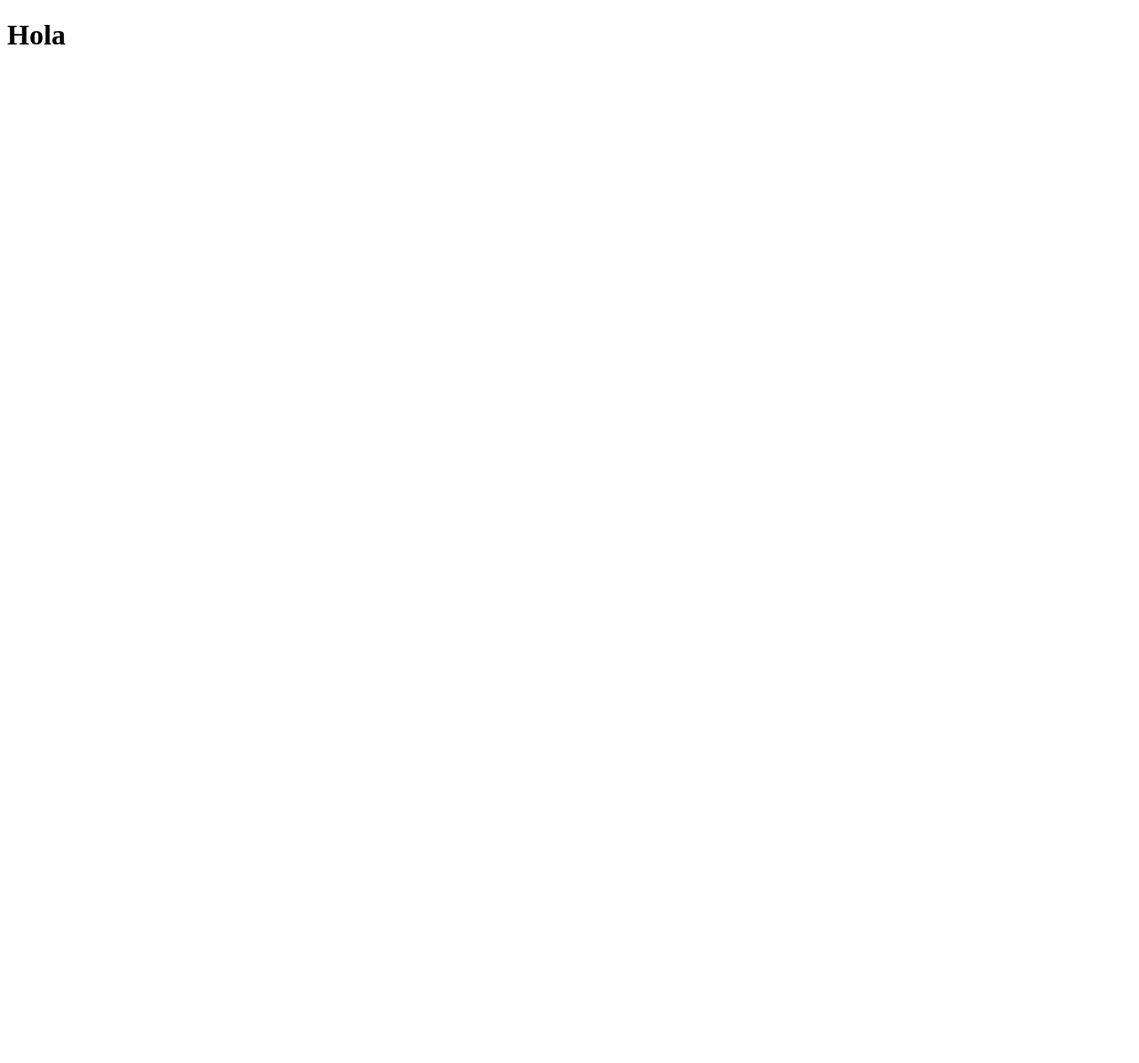
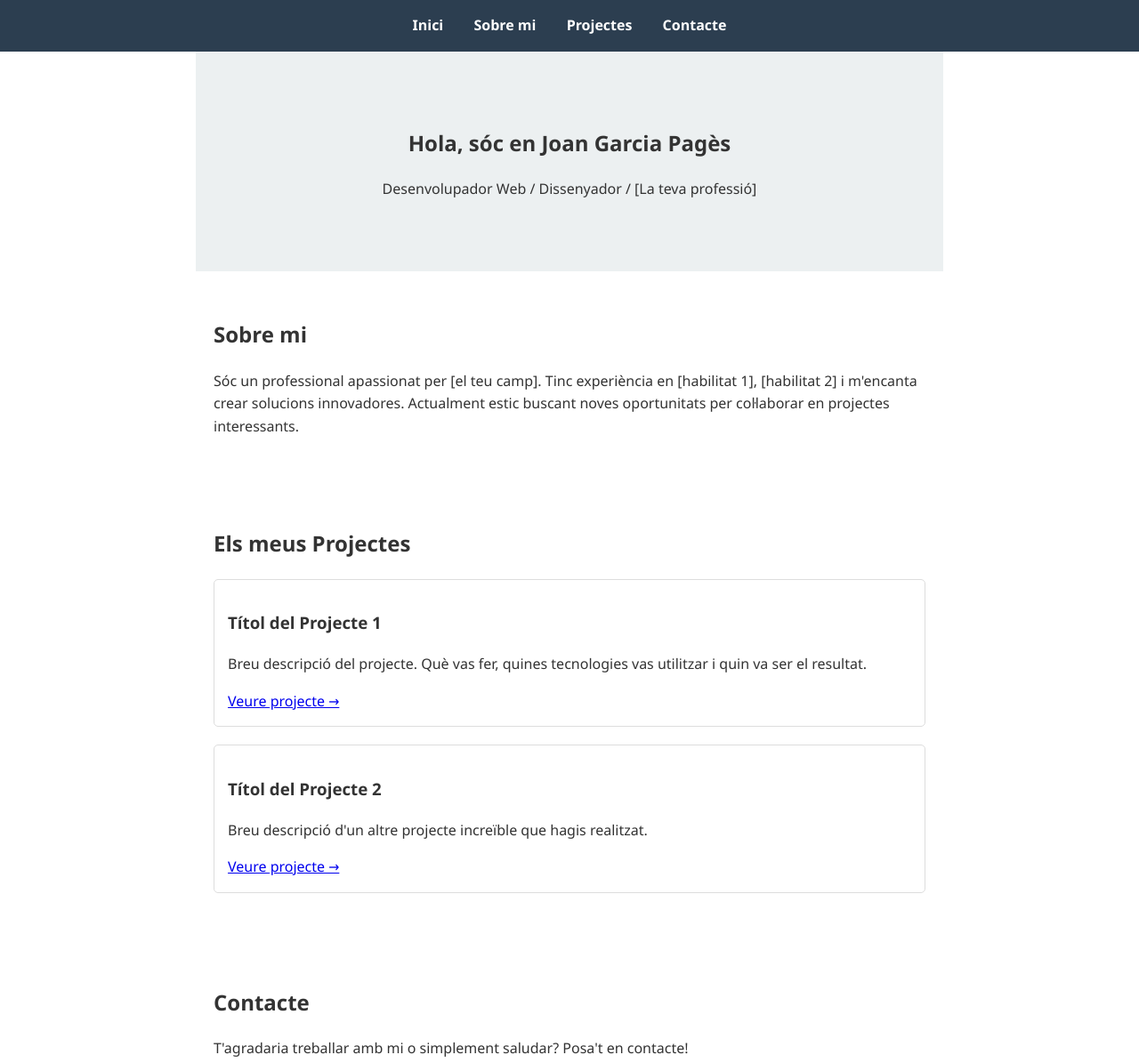
Before and after one commit to JuanErJuan/JuanErJuan.github.io, a plain HTML site: page index.html in a window 1280 px wide. Shown: the top 1195 px of the page at 89% size. Before the commit the page ends 800 px from the top, so only its background shows below. Drawn offline with Linux system fonts and the light colour scheme.

Commit message:
[code] base portafoli

```diff
--- a/index.html
+++ b/index.html
@@ -3,9 +3,106 @@
 <head>
     <meta charset="UTF-8">
     <meta name="viewport" content="width=device-width, initial-scale=1.0">
-    <title>Portfolio - Joan Garcia Pagès</title>
+    <title>Portafoli - Joan Garcia Pagès</title>
+    <style>
+        /* Estils bàsics perquè es vegi bé des de l'inici */
+        body {
+            font-family: 'Segoe UI', Tahoma, Geneva, Verdana, sans-serif;
+            line-height: 1.6;
+            margin: 0;
+            padding: 0;
+            color: #333;
+        }
+        header {
+            background-color: #2c3e50;
+            color: white;
+            padding: 1rem 0;
+            text-align: center;
+        }
+        nav a {
+            color: white;
+            text-decoration: none;
+            margin: 0 15px;
+            font-weight: bold;
+        }
+        nav a:hover {
+            color: #3498db;
+        }
+        section {
+            padding: 2rem 20px;
+            max-width: 800px;
+            margin: auto;
+        }
+        .hero {
+            text-align: center;
+            padding: 4rem 20px;
+            background-color: #ecf0f1;
+        }
+        .projecte {
+            border: 1px solid #ddd;
+            padding: 15px;
+            margin-bottom: 20px;
+            border-radius: 5px;
+        }
+        footer {
+            text-align: center;
+            padding: 1rem 0;
+            background-color: #2c3e50;
+            color: white;
+            margin-top: 2rem;
+        }
+    </style>
 </head>
 <body>
-    <h1>Hola</h1>
+
+    <header>
+        <nav>
+            <a href="#inici">Inici</a>
+            <a href="#sobre-mi">Sobre mi</a>
+            <a href="#projectes">Projectes</a>
+            <a href="#contacte">Contacte</a>
+        </nav>
+    </header>
+
+    <section id="inici" class="hero">
+        <h1>Hola, sóc en Joan Garcia Pagès</h1>
+        <p>Desenvolupador Web / Dissenyador / [La teva professió]</p>
+    </section>
+
+    <section id="sobre-mi">
+        <h2>Sobre mi</h2>
+        <p>Sóc un professional apassionat per [el teu camp]. Tinc experiència en [habilitat 1], [habilitat 2] i m'encanta crear solucions innovadores. Actualment estic buscant noves oportunitats per col·laborar en projectes interessants.</p>
+    </section>
+
+    <section id="projectes">
+        <h2>Els meus Projectes</h2>
+
+        <div class="projecte">
+            <h3>Títol del Projecte 1</h3>
+            <p>Breu descripció del projecte. Què vas fer, quines tecnologies vas utilitzar i quin va ser el resultat.</p>
+            <a href="#">Veure projecte &rarr;</a>
+        </div>
+
+        <div class="projecte">
+            <h3>Títol del Projecte 2</h3>
+            <p>Breu descripció d'un altre projecte increïble que hagis realitzat.</p>
+            <a href="#">Veure projecte &rarr;</a>
+        </div>
+    </section>
+
+    <section id="contacte">
+        <h2>Contacte</h2>
+        <p>T'agradaria treballar amb mi o simplement saludar? Posa't en contacte!</p>
+        <ul>
+            <li>Email: <a href="mailto:el-teu-email@correu.com">el-teu-email@correu.com</a></li>
+            <li>LinkedIn: <a href="https://linkedin.com/in/el-teu-perfil" target="_blank">El meu perfil</a></li>
+            <li>GitHub: <a href="https://github.com/el-teu-usuari" target="_blank">El meu repositori</a></li>
+        </ul>
+    </section>
+
+    <footer>
+        <p>&copy; 2026 Joan Garcia Pagès. Tots els drets reservats.</p>
+    </footer>
+
 </body>
 </html>
```
